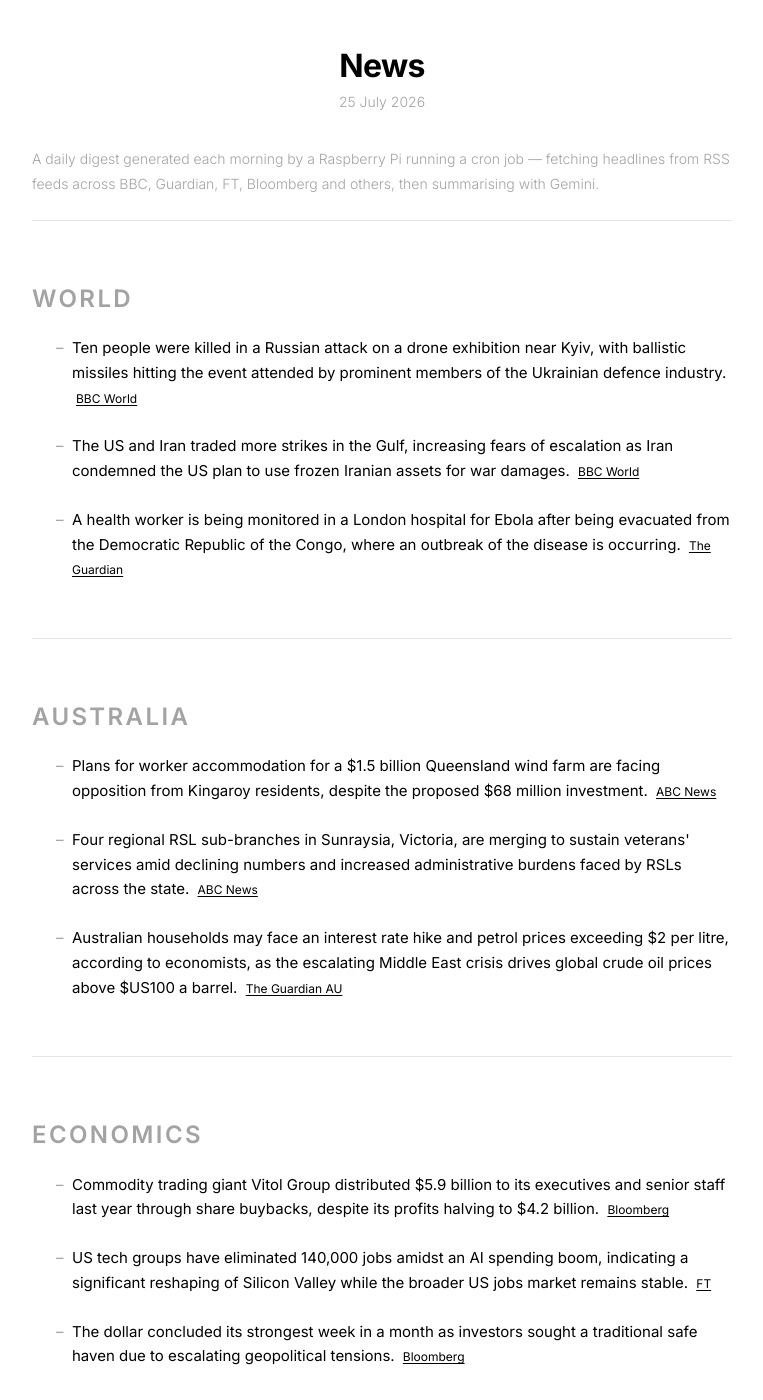
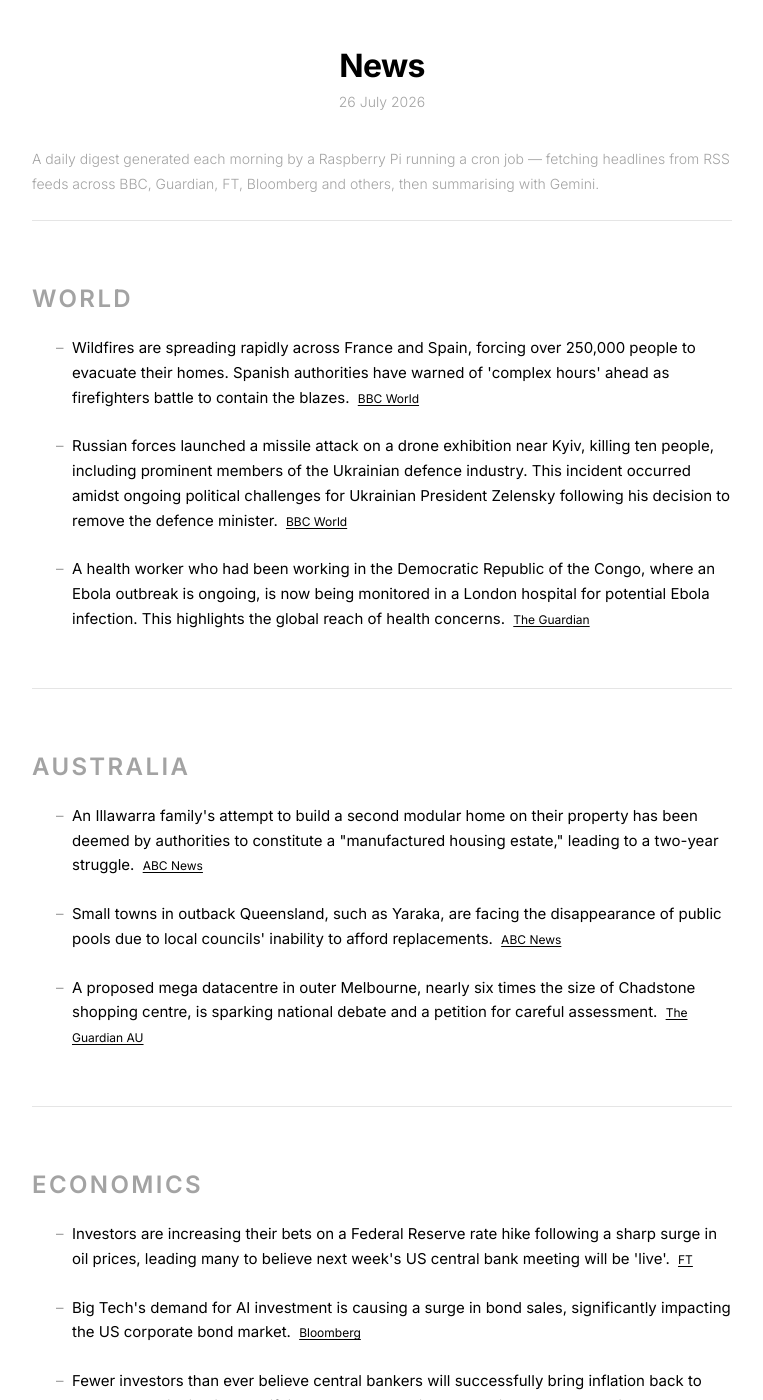
Before and after one commit to s-jac/s-jac.github.io, a Jekyll site: the page built from projects/news.html, in a window 1280 px wide and 1400 px high. Shown: the whole window, without its empty margins (258-1021 px from the left). Built offline with Jekyll 4.4.1, drawn with Linux system fonts in a browser that asks for light colours; some of the changed text lies outside the part shown.

Commit message:
daily news update 26 July 2026

```diff
--- a/_data/news.json
+++ b/_data/news.json
@@ -1,22 +1,22 @@
 {
-  "date": "25 July 2026",
-  "generated_at": "2026-07-24T21:00:24.687960+00:00",
+  "date": "26 July 2026",
+  "generated_at": "2026-07-25T21:00:24.608787+00:00",
   "sections": [
     {
       "heading": "World",
       "bullets": [
         {
-          "text": "Ten people were killed in a Russian attack on a drone exhibition near Kyiv, with ballistic missiles hitting the event attended by prominent members of the Ukrainian defence industry.",
+          "text": "Wildfires are spreading rapidly across France and Spain, forcing over 250,000 people to evacuate their homes. Spanish authorities have warned of 'complex hours' ahead as firefighters battle to contain the blazes.",
           "source": "BBC World",
           "url": "https://www.bbc.com/news/world"
         },
         {
-          "text": "The US and Iran traded more strikes in the Gulf, increasing fears of escalation as Iran condemned the US plan to use frozen Iranian assets for war damages.",
+          "text": "Russian forces launched a missile attack on a drone exhibition near Kyiv, killing ten people, including prominent members of the Ukrainian defence industry. This incident occurred amidst ongoing political challenges for Ukrainian President Zelensky following his decision to remove the defence minister.",
           "source": "BBC World",
           "url": "https://www.bbc.com/news/world"
         },
         {
-          "text": "A health worker is being monitored in a London hospital for Ebola after being evacuated from the Democratic Republic of the Congo, where an outbreak of the disease is occurring.",
+          "text": "A health worker who had been working in the Democratic Republic of the Congo, where an Ebola outbreak is ongoing, is now being monitored in a London hospital for potential Ebola infection. This highlights the global reach of health concerns.",
           "source": "The Guardian",
           "url": "https://www.theguardian.com"
         }
@@ -26,17 +26,17 @@
       "heading": "Australia",
       "bullets": [
         {
-          "text": "Plans for worker accommodation for a $1.5 billion Queensland wind farm are facing opposition from Kingaroy residents, despite the proposed $68 million investment.",
+          "text": "An Illawarra family's attempt to build a second modular home on their property has been deemed by authorities to constitute a \"manufactured housing estate,\" leading to a two-year struggle.",
           "source": "ABC News",
           "url": "https://www.abc.net.au/news"
         },
         {
-          "text": "Four regional RSL sub-branches in Sunraysia, Victoria, are merging to sustain veterans' services amid declining numbers and increased administrative burdens faced by RSLs across the state.",
+          "text": "Small towns in outback Queensland, such as Yaraka, are facing the disappearance of public pools due to local councils' inability to afford replacements.",
           "source": "ABC News",
           "url": "https://www.abc.net.au/news"
         },
         {
-          "text": "Australian households may face an interest rate hike and petrol prices exceeding $2 per litre, according to economists, as the escalating Middle East crisis drives global crude oil prices above $US100 a barrel.",
+          "text": "A proposed mega datacentre in outer Melbourne, nearly six times the size of Chadstone shopping centre, is sparking national debate and a petition for careful assessment.",
           "source": "The Guardian AU",
           "url": "https://www.theguardian.com/au"
         }
@@ -46,19 +46,19 @@
       "heading": "Economics",
       "bullets": [
         {
-          "text": "Commodity trading giant Vitol Group distributed $5.9 billion to its executives and senior staff last year through share buybacks, despite its profits halving to $4.2 billion.",
+          "text": "Investors are increasing their bets on a Federal Reserve rate hike following a sharp surge in oil prices, leading many to believe next week's US central bank meeting will be 'live'.",
+          "source": "FT",
+          "url": "https://www.ft.com"
+        },
+        {
+          "text": "Big Tech's demand for AI investment is causing a surge in bond sales, significantly impacting the US corporate bond market.",
           "source": "Bloomberg",
           "url": "https://www.bloomberg.com/markets"
         },
         {
-          "text": "US tech groups have eliminated 140,000 jobs amidst an AI spending boom, indicating a significant reshaping of Silicon Valley while the broader US jobs market remains stable.",
-          "source": "FT",
-          "url": "https://www.ft.com"
-        },
-        {
-          "text": "The dollar concluded its strongest week in a month as investors sought a traditional safe haven due to escalating geopolitical tensions.",
-          "source": "Bloomberg",
-          "url": "https://www.bloomberg.com/markets"
+          "text": "Fewer investors than ever believe central bankers will successfully bring inflation back to target levels, indicating a shift in market expectations regarding monetary policy.",
+          "source": "The Economist",
+          "url": "https://www.economist.com/finance-and-economics"
         }
       ]
     }
```
